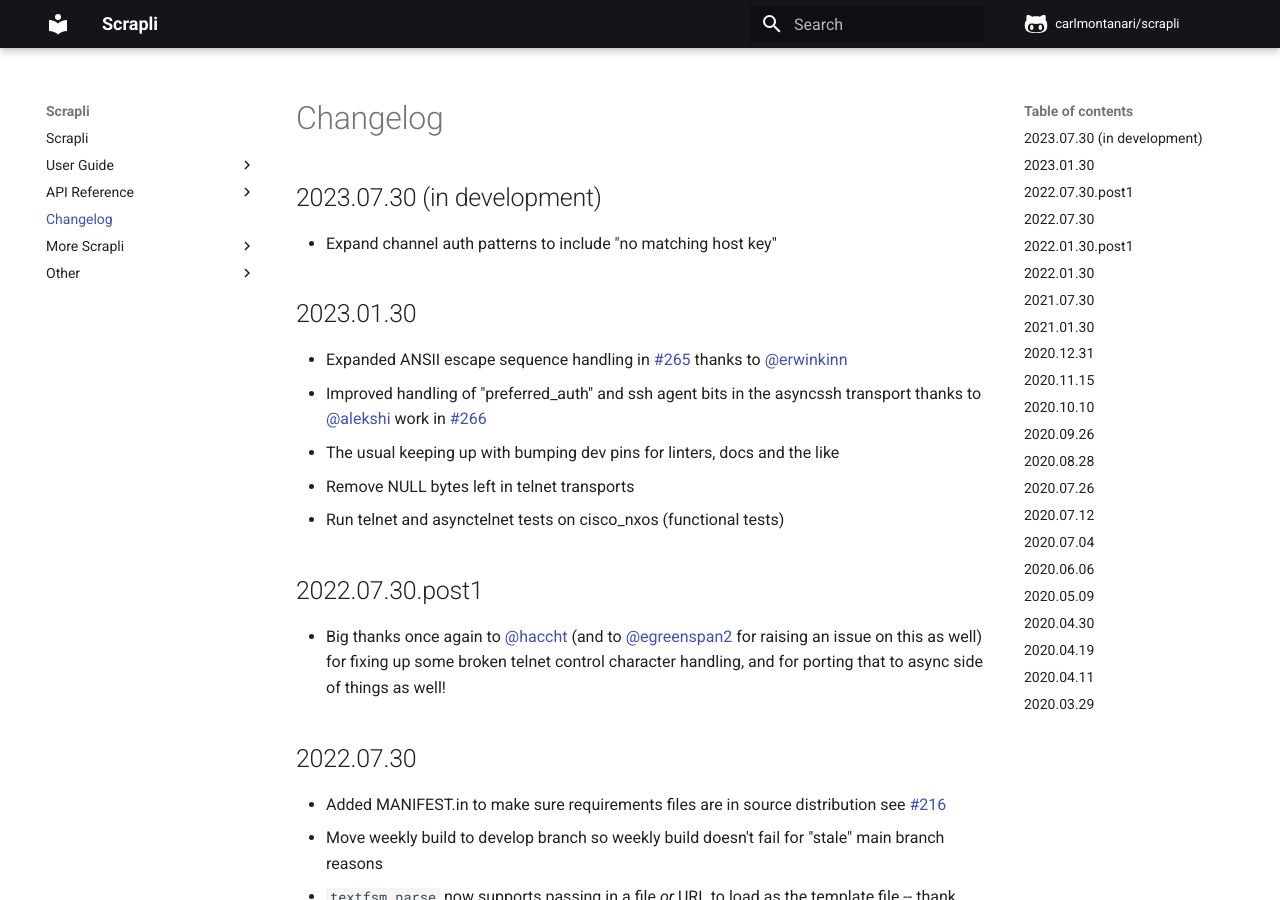
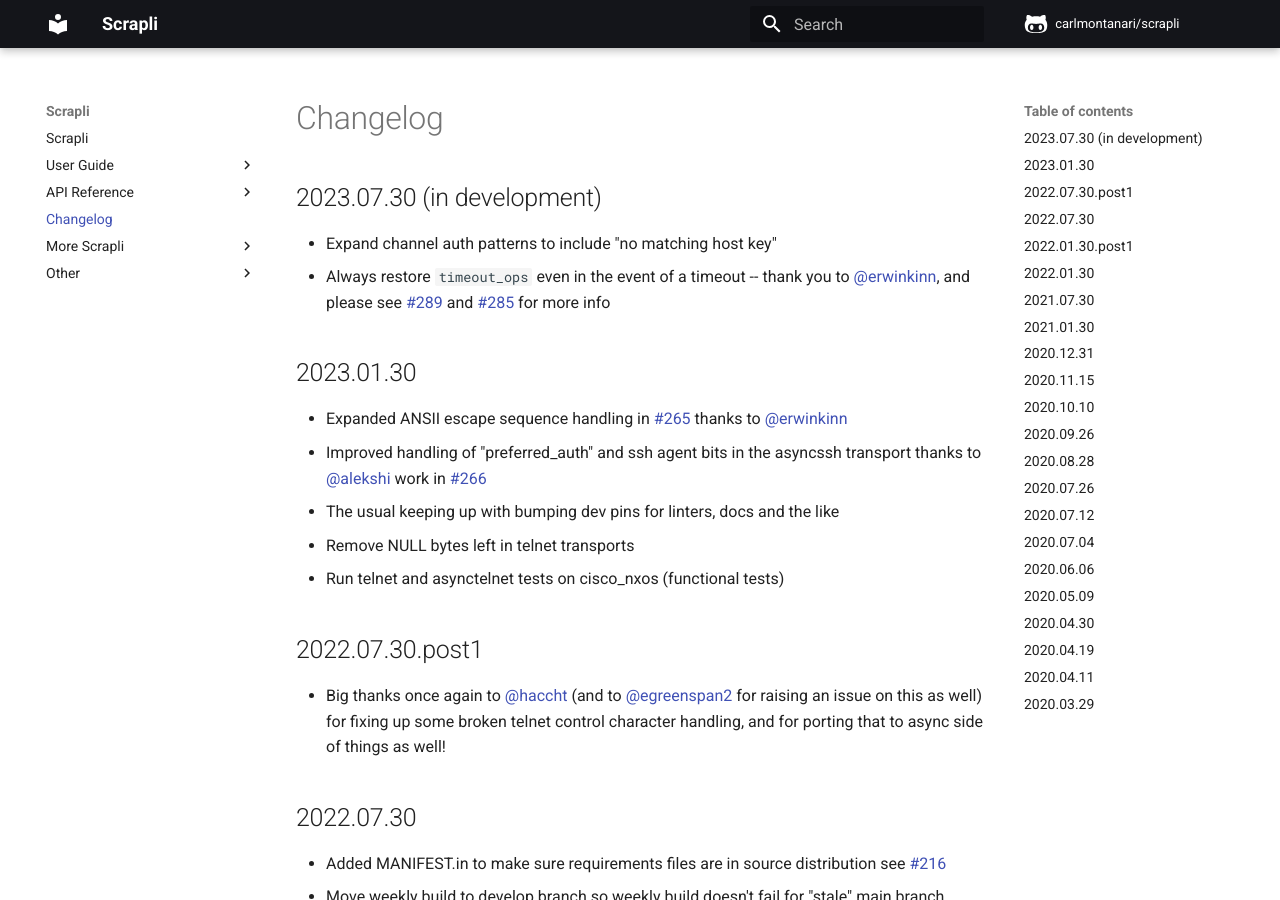
Before and after one commit to carlmontanari/scrapli, an MkDocs documentation site: the page built from docs/changelog.md, in a window 1280 px wide and 900 px high. Built offline with MkDocs 1.6.1 and Material for MkDocs 9.7.7, drawn with Linux system fonts in a browser that asks for light colours; comment, search, counter and statistics services are not loaded.

Commit message:
docs: add changelog entry

```diff
--- a/docs/changelog.md
+++ b/docs/changelog.md
@@ -4,6 +4,8 @@ Changelog
 ## 2023.07.30 (in development)
 
 - Expand channel auth patterns to include "no matching host key"
+- Always restore `timeout_ops` even in the event of a timeout -- thank you to @erwinkinn, and please see #289 and #285
+  for more info
 
 
 ## 2023.01.30
```
